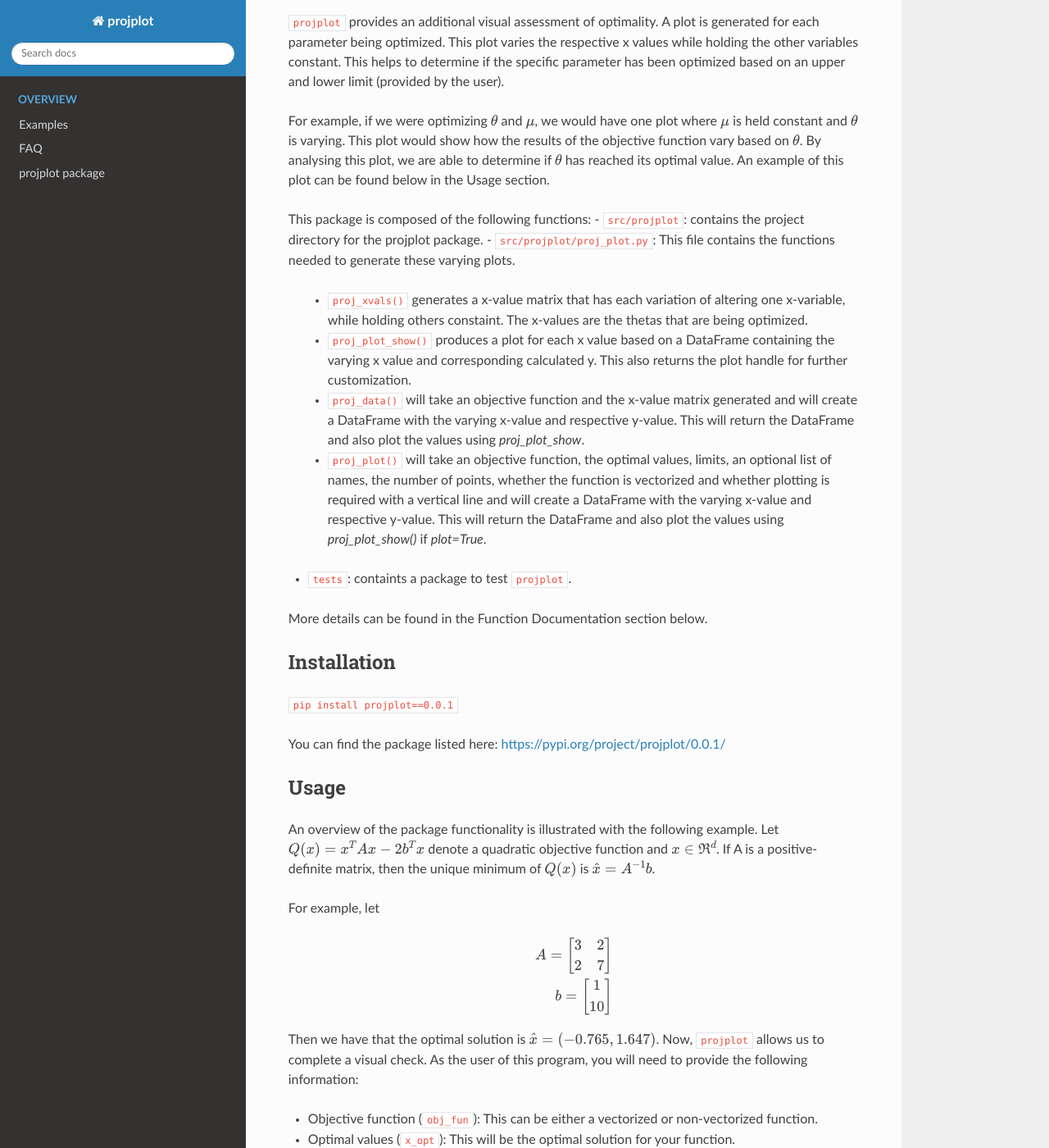
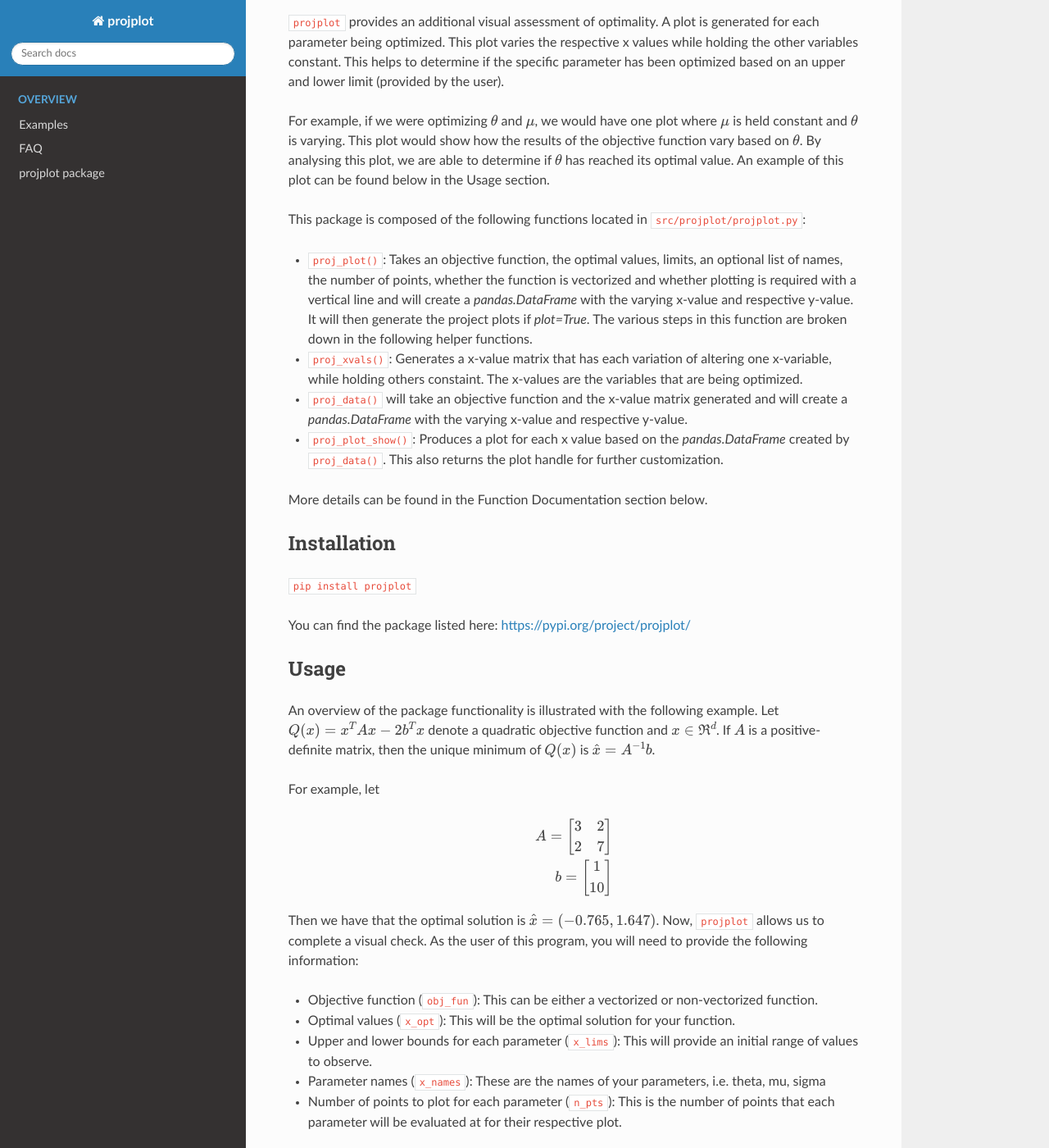
Before and after one commit to kanikadchopra/proj_plots, a Sphinx documentation site: the page built from docs/index.rst, in a window 1280 px wide and 1400 px high, scrolled down 1551 px. Shown: the whole window at 82% size. Built offline with Sphinx 7.4.7 and the Read the Docs theme 2.0.0, drawn with Linux system fonts in a browser that asks for light colours; some of the changed text lies outside the part shown.

Commit message:
updated documentation

```diff
--- a/docs/index.rst
+++ b/docs/index.rst
@@ -27,15 +27,12 @@ Although the optimal value calculated for :math:`x_{2}` is is 1.647 this appears
 
 For example, if we were optimizing :math:`\theta` and :math:`\mu`, we would have one plot where :math:`\mu` is held constant and :math:`\theta` is varying. This plot would show how the results of the objective function vary based on :math:`\theta`. By analysing this plot, we are able to determine if :math:`\theta` has reached its optimal value. An example of this plot can be found below in the Usage section.
 
-This package is composed of the following functions:
-- ``src/projplot``: contains the project directory for the projplot package.
-- ``src/projplot/proj_plot.py``: This file contains the functions needed to generate these varying plots.
-    * ``proj_xvals()`` generates a x-value matrix that has each variation of altering one x-variable, while holding others constaint. The x-values are the thetas that are being optimized.
-    * ``proj_plot_show()`` produces a plot for each x value based on a DataFrame containing the varying x value and corresponding calculated y. This also returns the plot handle for further customization.
-    * ``proj_data()`` will take an objective function and the x-value matrix generated and will create a DataFrame with the varying x-value and respective y-value. This will return the DataFrame and also plot the values using `proj_plot_show`.
-    * ``proj_plot()`` will take an objective function, the optimal values, limits, an optional list of names, the number of points, whether the function is vectorized and whether plotting is required with a vertical line and will create a DataFrame with the varying x-value and respective y-value. This will return the DataFrame and also plot the values using `proj_plot_show()` if `plot=True`.
+This package is composed of the following functions located in ``src/projplot/projplot.py``:
 
-- ``tests``: containts a package to test ``projplot``.
+- ``proj_plot()``: Takes an objective function, the optimal values, limits, an optional list of names, the number of points, whether the function is vectorized and whether plotting is required with a vertical line and will create a `pandas.DataFrame` with the varying x-value and respective y-value.  It will then generate the project plots if `plot=True`.  The various steps in this function are broken down in the following helper functions.
+- ``proj_xvals()``: Generates a x-value matrix that has each variation of altering one x-variable, while holding others constaint. The x-values are the variables that are being optimized.
+- ``proj_data()`` will take an objective function and the x-value matrix generated and will create a `pandas.DataFrame` with the varying x-value and respective y-value.
+- ``proj_plot_show()``: Produces a plot for each x value based on the `pandas.DataFrame` created by ``proj_data()``.  This also returns the plot handle for further customization.
 
 More details can be found in the Function Documentation section below.
 
@@ -43,15 +40,15 @@ More details can be found in the Function Documentation section below.
 Installation
 ==============================
 
-``pip install projplot==0.0.1``
+``pip install projplot``
 
-You can find the package listed here: https://pypi.org/project/projplot/0.0.1/
+You can find the package listed here: https://pypi.org/project/projplot/
 
 ==============================
 Usage
 ==============================
 An overview of the package functionality is illustrated with the following example.
-Let :math:`Q(x) = x^{T}Ax - 2b^{T}x` denote a quadratic objective function and :math:`x \in \Re^{d}`. If A is a positive-definite matrix, then the unique minimum of :math:`Q(x)` is :math:`\hat{x} =A^{-1}b`.
+Let :math:`Q(x) = x^{T}Ax - 2b^{T}x` denote a quadratic objective function and :math:`x \in \Re^{d}`. If :math:`A` is a positive-definite matrix, then the unique minimum of :math:`Q(x)` is :math:`\hat{x} =A^{-1}b`.
 
 For example, let
 
@@ -99,7 +96,7 @@ Basic Use Case
 This example will walk through how to use the main function ``proj_plot()`` with a vectorized function. More details on examples using the intermediary function can be found in the Examples subsection.
 .. code:: python
 
-    from proj_plot import proj_plot
+    import projplot as pjp
 
     # Define vectorized function
     def obj_fun(x):
@@ -120,13 +117,13 @@ This example will walk through how to use the main function ``proj_plot()`` with
         return y
 
     # Generate first round of x_values
-    x_vals = proj_xvals(theta, theta_lims, n_pts)
+    x_vals = pjp.proj_xvals(theta, theta_lims, n_pts)
 
     # Obtain plots without vertical x lines
-    plot_data = proj_plot(obj_fun, x_opt=theta, x_lims=theta_lims, x_names=theta_names, n_pts=n_pts, vectorized=True, plot=True)
+    plot_data = pjp.proj_plot(obj_fun, x_opt=theta, x_lims=theta_lims, x_names=theta_names, n_pts=n_pts, vectorized=True, plot=True)
 
     # Obtain plots with vertical x lines
-    plot_data = proj_plot(obj_fun, x_opt=theta, x_lims=theta_lims, x_names=theta_names, n_pts=n_pts, vectorized=True, plot=True, opt_vlines=True)
+    plot_data = pjp.proj_plot(obj_fun, x_opt=theta, x_lims=theta_lims, x_names=theta_names, n_pts=n_pts, vectorized=True, plot=True, opt_vlines=True)
 
 
 Below, we have the projection plot using this data and objective function. This is without the vertical lines at the optimal value.
```
Also changed, not shown: docs/pages/examples.rst (+9 -11 lines).
